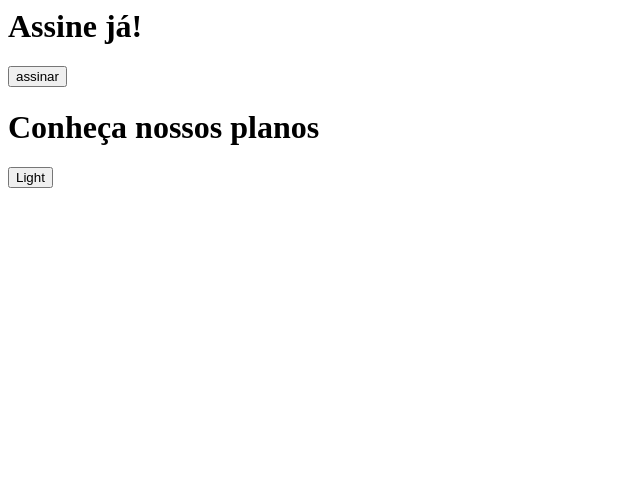
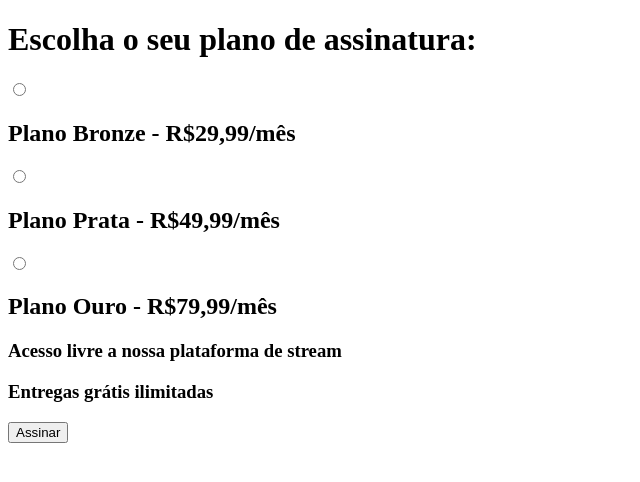
Before and after one commit to atenachan/Emporio_GPF, a PHP site: page /premium.php in a window 1280 px wide. Shown: the top 482 px of the page, without its empty margins (0-640 px from the left). Run offline with PHP 8.4, Linux system fonts and the light colour scheme.

Commit message:
Socorro Deus

```diff
--- a/index.php
+++ b/index.php
@@ -48,5 +48,8 @@
 </div>
 
 <script src="./assets/js/main.js" type="module"></script>
+
+
+
 </body>
 </html>
--- a/premium.php
+++ b/premium.php
@@ -1,5 +1,28 @@
-<h1>Assine já!</h1>
-<button>assinar</button>
+<!DOCTYPE html>
+<html lang="pt-br">
+<head>
+    <meta charset="UTF-8">
+    <meta name="viewport" content="width=device-width, initial-scale=1.0">
+    <title>Formulário de Assinatura</title>
+</head>
+<body>
+    <h1>Escolha o seu plano de assinatura:</h1>
+    <form action="processar_assinatura.php" method="post">
+        <input type="radio" name="plano" value="bronze" id="bronze">
+        <h2><label for="bronze">Plano Bronze - R$29,99/mês</label><br></h2>
 
-<h1>Conheça nossos planos</h1>
-<button>Light</button>
+        <input type="radio" name="plano" value="prata" id="prata">
+        <h2><label for="prata">Plano Prata - R$49,99/mês</label><br></h2>
+
+
+
+        <input type="radio" name="plano" value="ouro" id="ouro">
+        <h2><label for="ouro">Plano Ouro - R$79,99/mês</label><br></h2>
+        <h3>Acesso livre a nossa plataforma de stream</h3>
+        <h3>Entregas grátis ilimitadas </h3>
+
+        <input type="submit" value="Assinar">
+
+    </form>
+</body>
+</html>
--- /dev/null
+++ b/processar_assinatura.php
@@ -0,0 +1 @@
+$_POST ['plano']
```
Also changed, not shown: assets/css/premium.css (added, +28 -0 lines).
